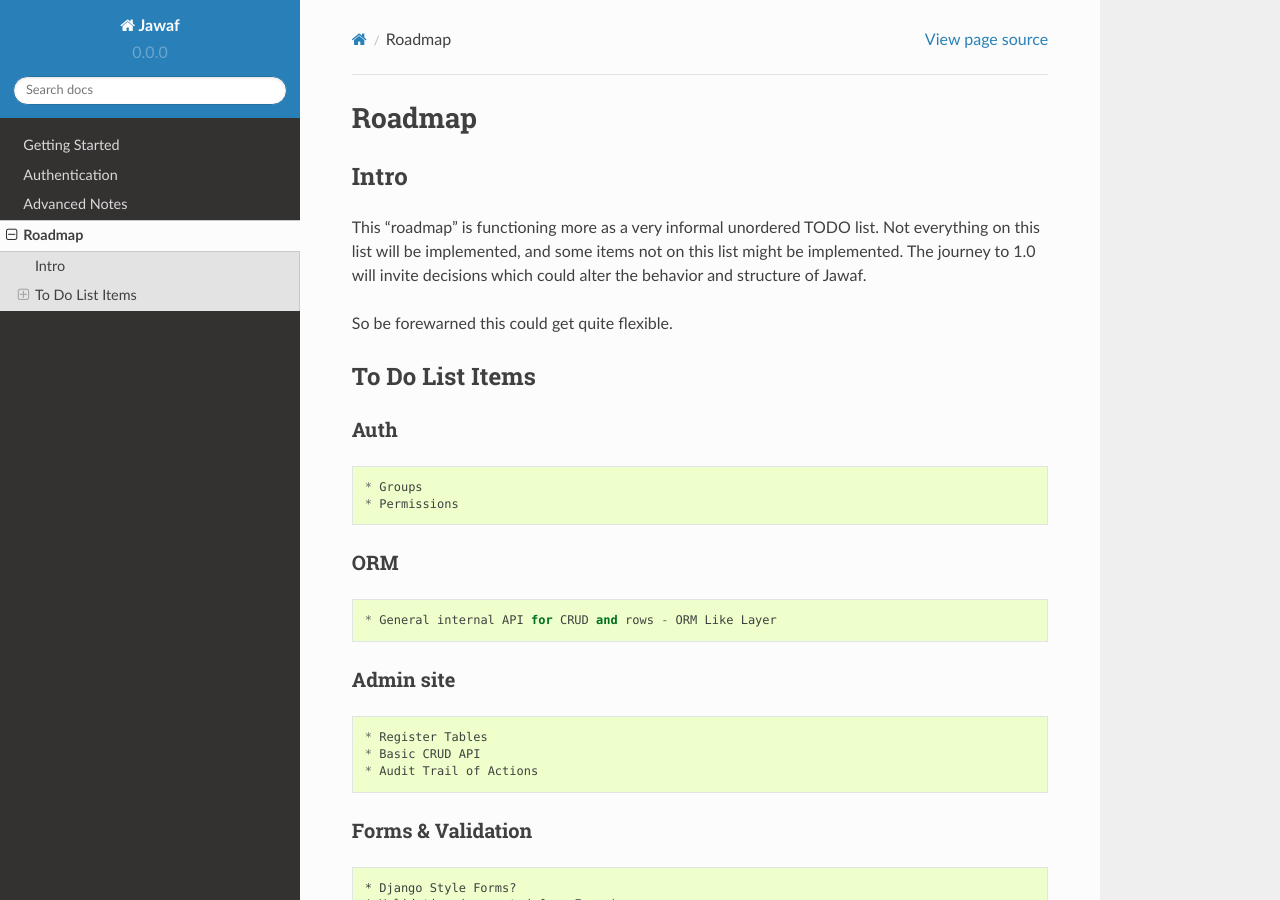
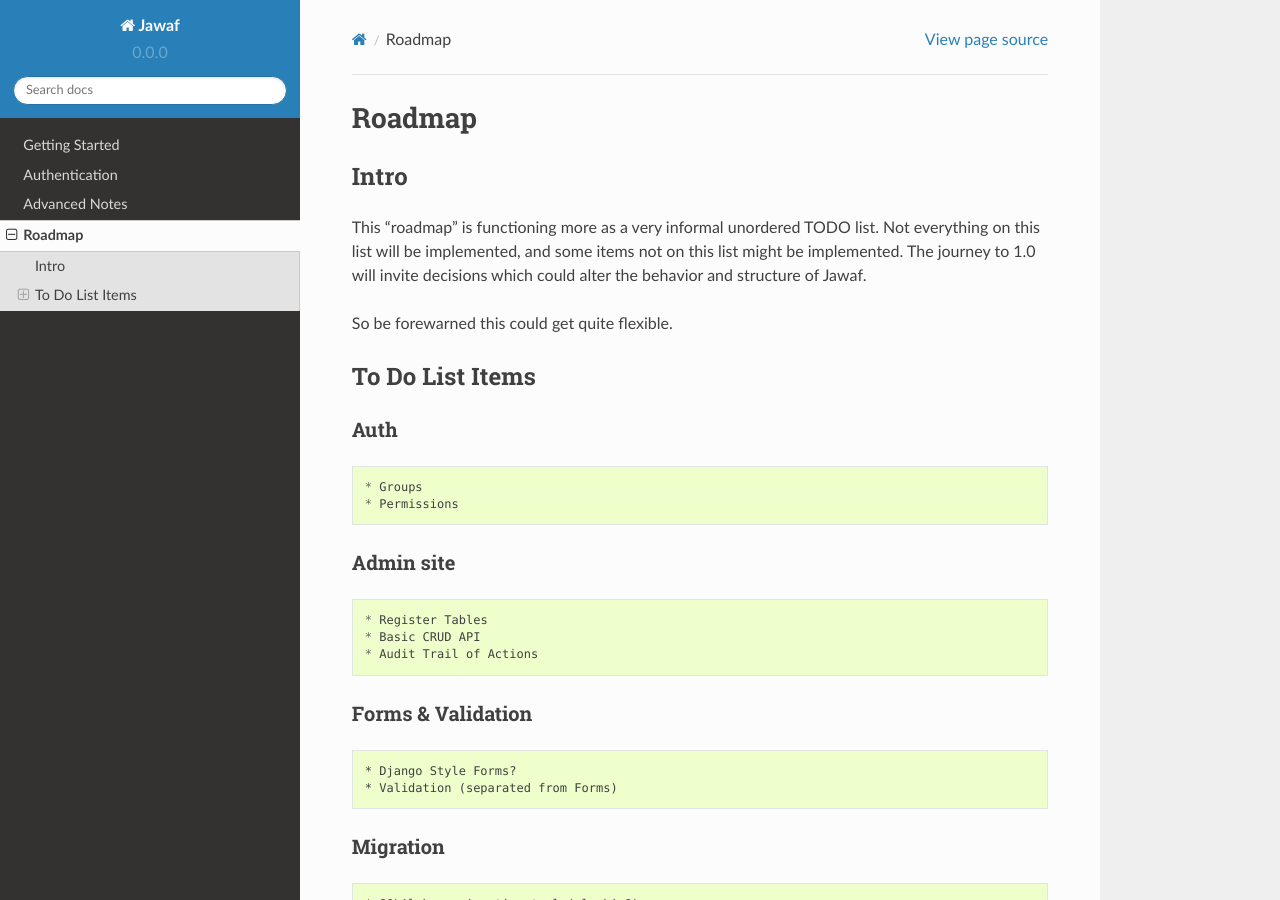
Before and after one commit to dileepkannamala/jawaf, a Sphinx documentation site: the page built from docs/guides/roadmap.md, in a window 1280 px wide and 900 px high. Built offline with Sphinx 7.4.7 and the Read the Docs theme 2.0.0, drawn with Linux system fonts in a browser that asks for light colours.

Commit message:
Updating roadmap

```diff
--- a/docs/guides/roadmap.md
+++ b/docs/guides/roadmap.md
@@ -12,9 +12,6 @@
 ### Auth
     * Groups
     * Permissions
-
-### ORM
-    * General internal API for CRUD and rows - ORM Like Layer
 
 ### Admin site
     * Register Tables
```
